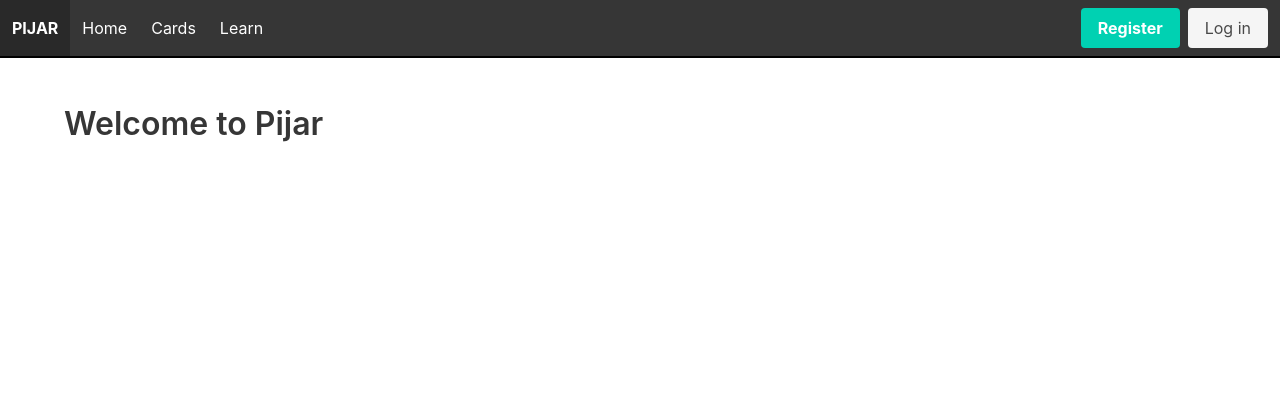
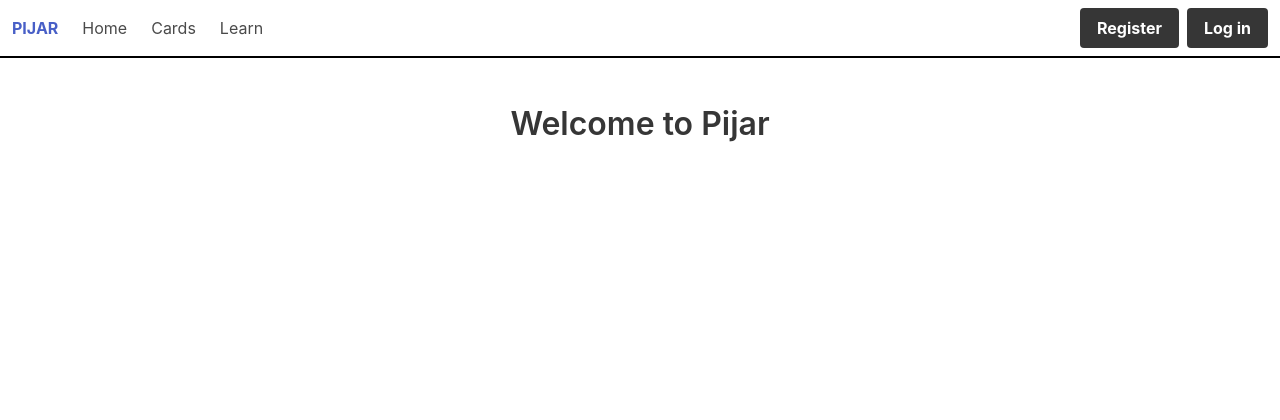
Before and after one commit to bonasunu/micro-projects, a Django app: page / in a window 1280 px wide. Shown: the top 420 px of the page. Run offline with Django 3.2, Linux system fonts and the light colour scheme; some libraries are stand-ins or nearby versions.

Commit message:
styling base.html

```diff
--- a/capstone/pijar/mooc/templates/mooc/base.html
+++ b/capstone/pijar/mooc/templates/mooc/base.html
@@ -14,15 +14,15 @@
 </head>
 <body>
     <head>
-        <nav class="navbar is-dark" role="navigation" aria-label="main navigation">
+        <nav class="navbar" role="navigation" aria-label="main navigation">
             <div class="navbar-brand">
               <a class="navbar-item">
                   <strong>PIJAR</strong>
               </a>
             </div>
 
-            <div id="navbarBasicExample" class="navbar-menu is-active is-dark">
-              <div class="navbar-start">
+            <div class="navbar-menu is-active">
+              <div class="navbar-start is-dark">
                 <a class="navbar-item" href="{% url 'index' %}">
                   Home
                 </a>
@@ -48,11 +48,11 @@
                         <strong>Logout</strong>
                       </a>
                     {% else %}
-                      <a class="button is-primary" href="{% url 'register' %}">
+                      <a class="button is-dark" href="{% url 'register' %}">
                         <strong>Register</strong>
                       </a>
-                      <a class="button is-light" href="{% url 'login' %}">
-                        Log in
+                      <a class="button is-dark" href="{% url 'login' %}">
+                        <strong>Log in</strong>
                       </a>
                     {% endif %}
                   </div>
--- a/capstone/pijar/mooc/templates/mooc/index.html
+++ b/capstone/pijar/mooc/templates/mooc/index.html
@@ -7,7 +7,7 @@ Pijar Project
 {% block body %}
 <section class="section">
     <div class="container">
-        <h1 class="title">Welcome to Pijar</h1>
+        <h1 class="title has-text-centered">Welcome to Pijar</h1>
     </div>
 </section>
 {% endblock %}
--- a/capstone/pijar/mooc/templates/mooc/login.html
+++ b/capstone/pijar/mooc/templates/mooc/login.html
@@ -7,7 +7,7 @@ Pijar Project
 {% block body %}
 <section class="section">
     <div class="container">
-        <h1 class="title">Login to your account</h1>
+        <h1 class="title has-text-centered">Login to your account</h1>
         <div class="columns is-centered">
             <div class="column is-one-quarter">
                 <form action="" method="POST">
--- a/capstone/pijar/mooc/templates/mooc/register.html
+++ b/capstone/pijar/mooc/templates/mooc/register.html
@@ -7,7 +7,7 @@ Pijar Project
 {% block body %}
 <section class="section">
     <div class="container">
-        <h1 class="title">Register</h1>
+        <h1 class="title has-text-centered">Register</h1>
         <div class="columns is-centered">
             <div class="column is-one-quarter">
                 <form action="" method="POST">
```
Also changed, not shown: capstone/pijar/db.sqlite3.
